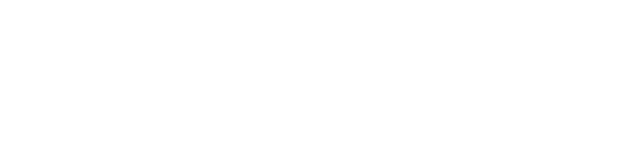
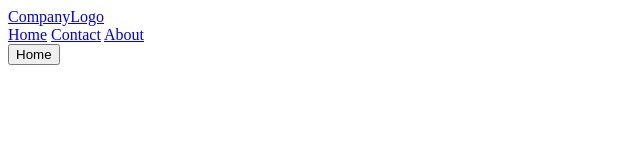
Before and after one commit to LinuxGamer/universeweb, a plain HTML site: page index.html in a window 1280 px wide. Shown: the whole page, without its empty margins (0-640 px from the left). Drawn offline with Linux system fonts and the light colour scheme.

Commit message:
Added Header - Initial

```diff
--- /dev/null
+++ b/css/style.css
@@ -0,0 +1,53 @@
+/* Style the header with a grey background and some padding */
+.header {
+    overflow: hidden;
+    background-color: #f1f1f1;
+    padding: 20px 10px;
+  }
+
+  /* Style the header links */
+  .header a {
+    float: left;
+    color: black;
+    text-align: center;
+    padding: 12px;
+    text-decoration: none;
+    font-size: 18px;
+    line-height: 25px;
+    border-radius: 4px;
+  }
+
+  /* Style the logo link (notice that we set the same value of line-height and font-size to prevent the header to increase when the font gets bigger */
+  .header a.logo {
+    font-size: 25px;
+    font-weight: bold;
+  }
+
+  /* Change the background color on mouse-over */
+  .header a:hover {
+    background-color: #ddd;
+    color: black;
+  }
+
+  /* Style the active/current link*/
+  .header a.active {
+    background-color: dodgerblue;
+    color: white;
+  }
+
+  /* Float the link section to the right */
+  .header-right {
+    float: right;
+  }
+
+  /* Add media queries for responsiveness - when the screen is 500px wide or less, stack the links on top of each other */
+  @media screen and (max-width: 500px) {
+    .header a {
+      float: none;
+      display: block;
+      text-align: left;
+    }
+    .header-right {
+      float: none;
+    }
+  }
--- a/index.html
+++ b/index.html
@@ -4,6 +4,14 @@
 
     </head>
     <body>
-
+        <div class="header">
+            <a href="#default" class="logo">CompanyLogo</a>
+            <div class="header-right">
+              <a class="active" href="#home">Home</a>
+              <a href="#contact">Contact</a>
+              <a href="#about">About</a>
+            </div>
+          </div>
+        <button ref="https://linuxgamer.github.io/universeweb">Home</button>
     </body>
 </html>
```
